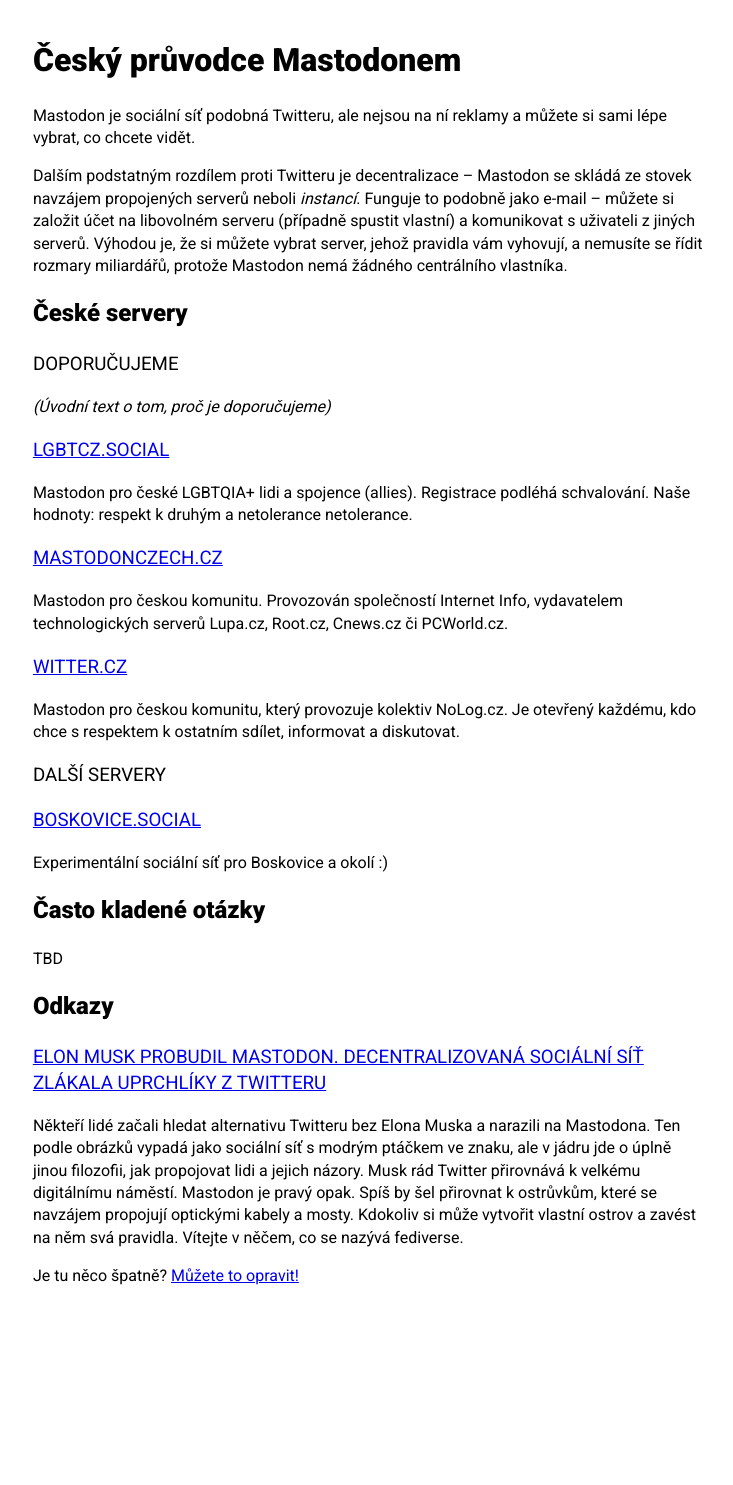
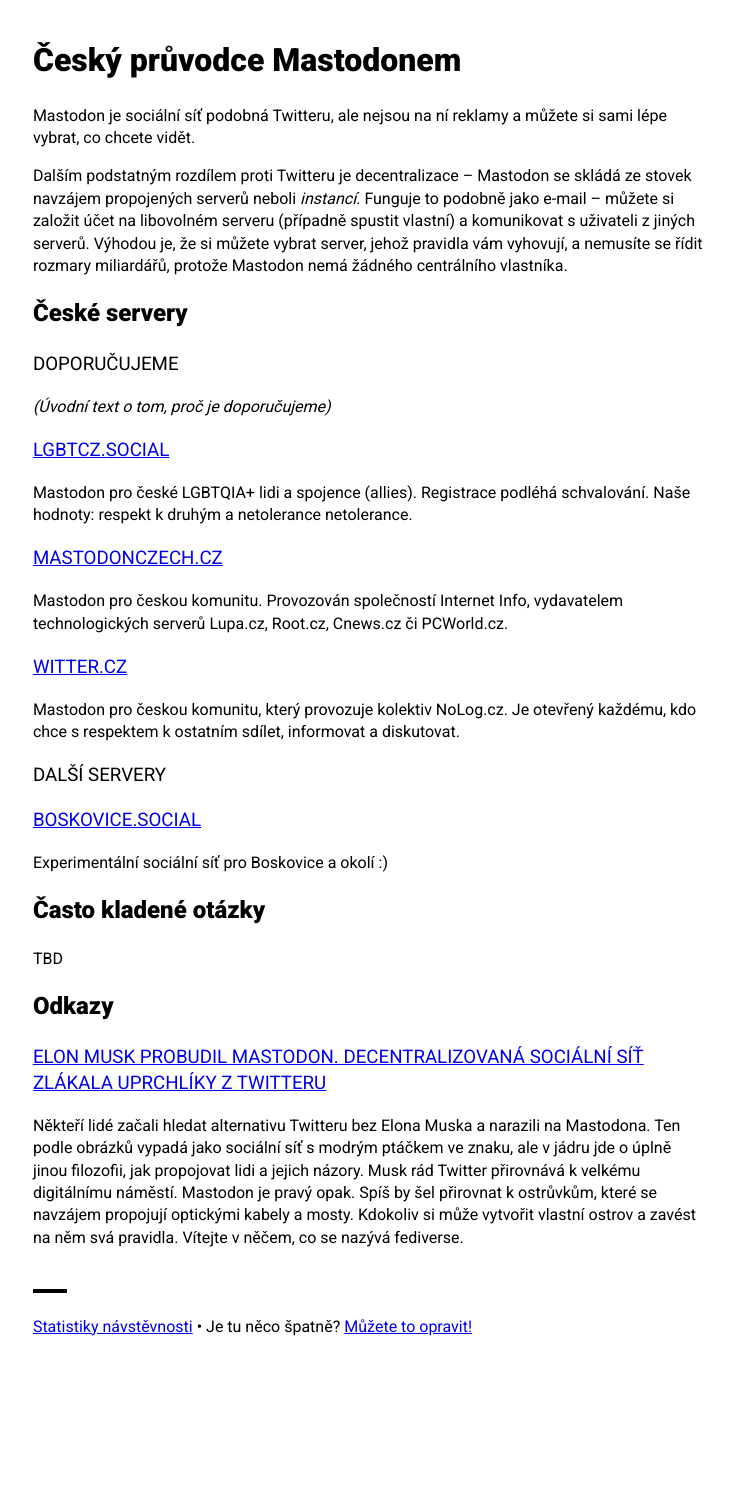
Before and after one commit to zoul/mastodon-cz, a Jekyll site: the page built from index.md, in a window 1280 px wide. Shown: the whole page, without its empty margins (269-1002 px from the left). Built offline with Jekyll 4.4.1, drawn with Linux system fonts in a browser that asks for light colours; after the commit the page ends 1395 px from its top, so only the background shows below that.

Commit message:
Add Plausible link, style footer

```diff
--- a/_layouts/default.html
+++ b/_layouts/default.html
@@ -14,7 +14,10 @@
   <body>
     <main>{{ content }}</main>
     <footer>
-      Je tu něco špatně?
+      <a href="https://plausible.nolog.cz/janmastodon.cz"
+        >Statistiky návstěvnosti</a
+      >
+      • Je tu něco špatně?
       <a href="https://github.com/zoul/mastodon-cz">Můžete to opravit!</a>
     </footer>
   </body>
--- a/style.css
+++ b/style.css
@@ -3,7 +3,6 @@
 body {
   max-width: 80ex;
   margin: auto;
-  margin-bottom: 20vh;
   padding: 2ex;
   font-family: Roboto, serif;
   line-height: 1.4em;
@@ -22,6 +21,18 @@
   text-transform: uppercase;
 }
 
+footer {
+  margin-top: 40px;
+  margin-bottom: 40px;
+}
+
+footer::before {
+  content: " ";
+  display: block;
+  width: 4ex;
+  border-top: 4px solid black;
+}
+
 a:visited {
   color: gray;
 }
```
